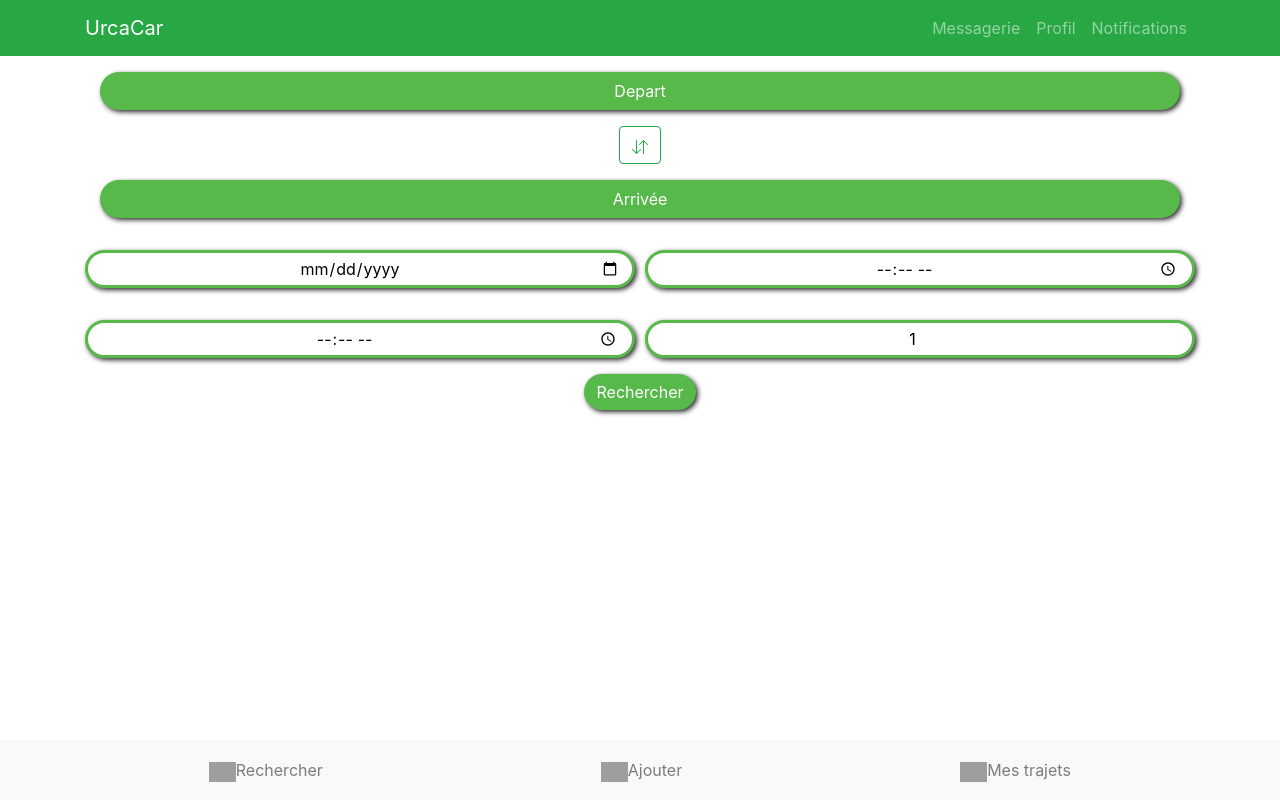
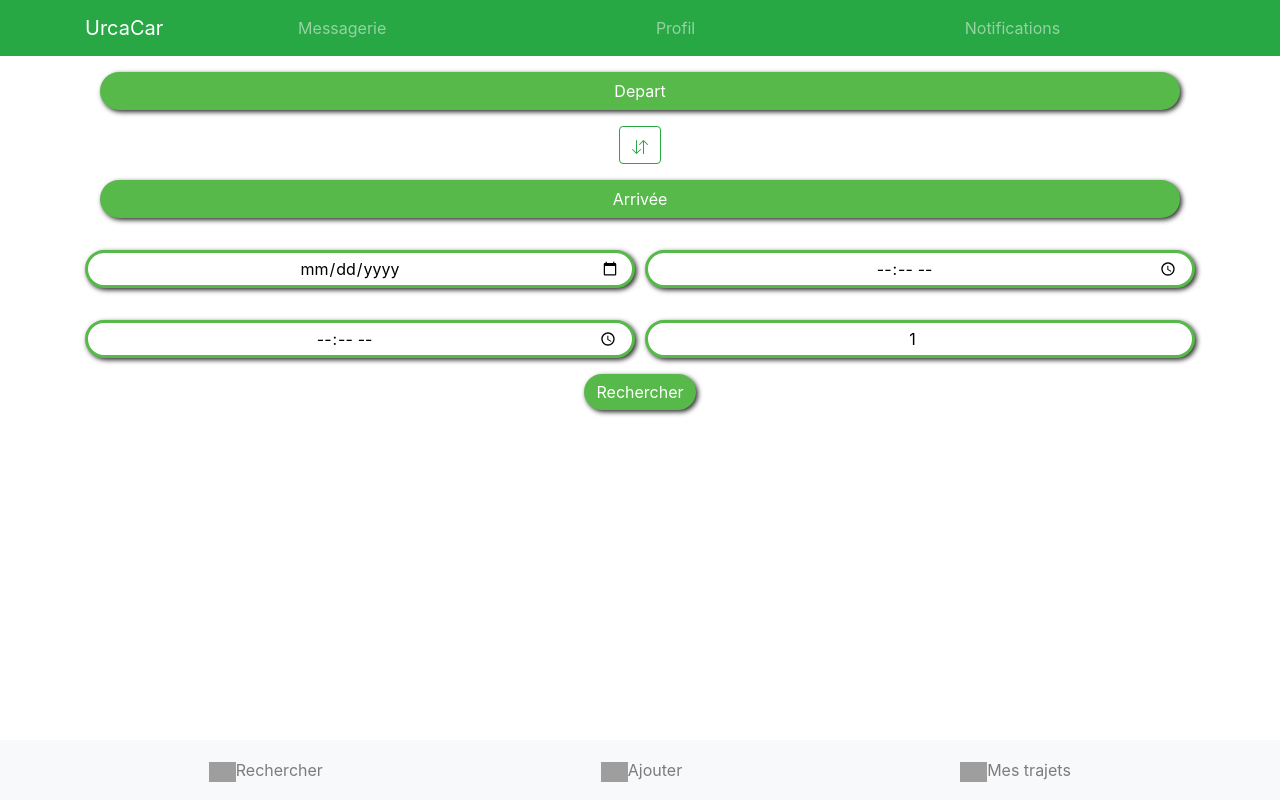
Before and after one commit to enzo-firmino/urcacar, a React (Create React App) app in the folder urcacar/: page / in a window 1280 px wide. Built offline with nearby package versions, Linux system fonts and the light colour scheme; grey boxes are pictures that could not be loaded.

Commit message:
Modification gitignore

```diff
--- a/urcacar/src/components/Header/index.js
+++ b/urcacar/src/components/Header/index.js
@@ -7,7 +7,7 @@ export function Header(props) {
         <Navbar  expand="lg" bg="success" variant="dark">
             <div className="container">
             <Navbar.Brand className="mr-auto" href="#home">UrcaCar</Navbar.Brand>
-            <Nav className="justify-content-end">
+            <Nav className="d-flex flex-fill justify-content-around">
                 <Nav.Link href="#home">Messagerie</Nav.Link>
                 <Nav.Link href="#features">Profil</Nav.Link>
                 <Nav.Link href="#pricing">Notifications</Nav.Link>
```
Also changed, not shown: 2 other files (tests, documents, lock files or other folders).
